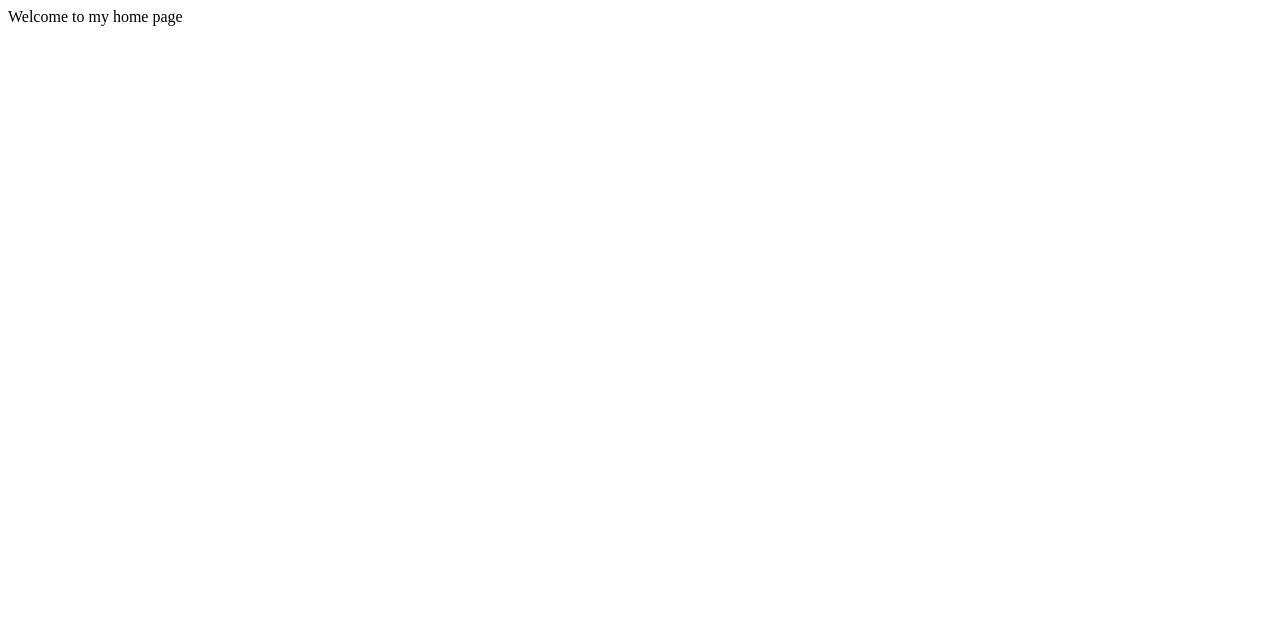
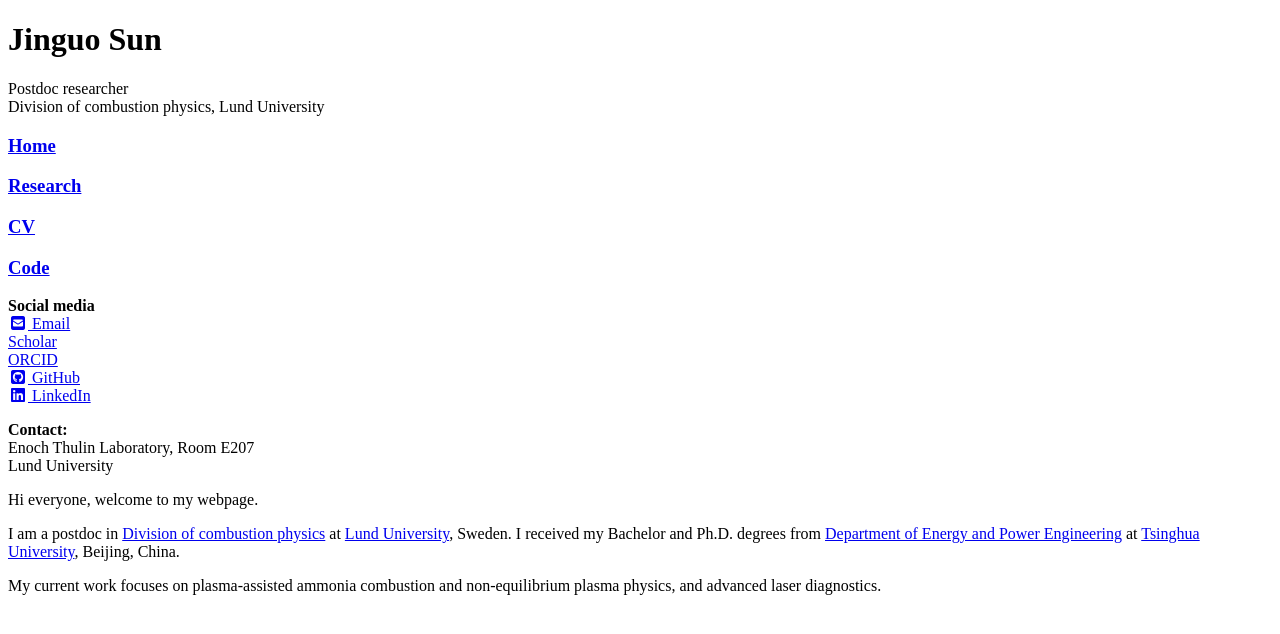
Before and after one commit to jinguosun/jinguosun.github.io, a plain HTML site: page index.html in a window 1280 px wide. Drawn offline with Linux system fonts and the light colour scheme.

Commit message:
Add files via upload

```diff
--- a/index.html
+++ b/index.html
@@ -1 +1,121 @@
-<p> Welcome to my home page <p>
+<!DOCTYPE html>
+<html>
+  <head>
+    <script src="https://use.fontawesome.com/baff6f55f5.js"></script>
+    <meta charset="utf-8" />
+    <meta http-equiv="X-UA-Compatible" content="chrome=1" />
+    <title>Jinguo Sun's Webpage</title>
+
+    <link rel="stylesheet" href="stylesheets/styles.css" />
+    <link rel="stylesheet" href="stylesheets/github-light.css" />
+    <meta
+      name="viewport"
+      content="width=device-width, initial-scale=1, user-scalable=no"
+    />
+    <!--[if lt IE 9]>
+      <script src="//html5shiv.googlecode.com/svn/trunk/html5.js"></script>
+    <![endif]-->
+
+    <!-- Global site tag (gtag.js) - Google Analytics -->
+    <script
+      async
+      src="https://www.googletagmanager.com/gtag/js?id=UA-84828096-2"
+    ></script>
+    <script>
+      window.dataLayer = window.dataLayer || [];
+      function gtag() {
+        dataLayer.push(arguments);
+      }
+      gtag("js", new Date());
+
+      gtag("config", "UA-84828096-2");
+    </script>
+
+    <!-- For all browsers -->
+    <link rel="stylesheet" href="assets/css/academicons.min.css" />
+    <link rel="stylesheet" href="assets/css/academicons.css" />
+  </head>
+  <body>
+    <div class="wrapper">
+      <header>
+        <h1>Jinguo Sun</h1>
+        <p>
+          Postdoc researcher<br />Division of combustion physics, Lund
+          University
+        </p>
+        <h3>
+          <p class="view"><a href="https://jinguosun.github.io/">Home</a></p>
+        </h3>
+        <h3>
+          <p class="view">
+            <a href="https://jinguosun.github.io/research.html">Research</a>
+          </p>
+        </h3>
+        <h3>
+          <p class="view">
+            <a href="https://jinguosun.github.io/research/CV.pdf">CV</a>
+          </p>
+        </h3>
+        <h3>
+          <p class="view">
+            <a href="https://jinguosun.github.io/code.html">Code</a>
+          </p>
+        </h3>
+        <p class="view">
+          <b>Social media</b><br />
+          <a
+            href="mailto:jinguo.sun@forbrf.lth.se"
+            class="author-social"
+            target="_blank"
+            ><i class="fa fa-fw fa-envelope-square"></i> Email</a
+          ><br />
+          <a
+            href="https://scholar.google.com/citations?user=gsfMcpUAAAAJ&hl=en&oi=ao"
+            target="_blank"
+            ><i class="ai ai-fw ai-google-scholar-square"></i> Scholar</a
+          ><br />
+          <a href="https://orcid.org/0000-0001-7932-4670"
+            ><i class="ai ai-fw ai-orcid-square"></i> ORCID</a
+          ><br />
+          <a href="https://github.com/jinguosun"
+            ><i class="fa fa-fw fa-github-square"></i> GitHub</a
+          ><br />
+          <a
+            href="https://www.linkedin.com/in/jinguo-sun-62443a182/"
+            class="author-social"
+            target="_blank"
+            ><i class="fa fa-fw fa-linkedin-square"></i> LinkedIn</a
+          ><br />
+        </p>
+
+        <p>
+          <b>Contact:</b><br />Enoch Thulin Laboratory, Room E207<br />Lund
+          University
+        </p>
+      </header>
+      <section>
+        <!--       <h3>
+      <img src="XXX.jpg" height="448" width="297">
+      </h3> -->
+        <p>Hi everyone, welcome to my webpage.</p>
+        <p>
+          I am a postdoc in
+          <a href="https://www.forbrf.lth.se/english/"
+            >Division of combustion physics</a
+          >
+          at <a href="https://www.lunduniversity.lu.se/">Lund University</a>,
+          Sweden. I received my Bachelor and Ph.D. degrees from
+          <a href="http://www.depe.tsinghua.edu.cn/depeen/"
+            >Department of Energy and Power Engineering</a
+          >
+          at <a href="https://www.tsinghua.edu.cn/en/">Tsinghua University</a>,
+          Beijing, China.
+        </p>
+        <p>
+          My current work focuses on plasma-assisted ammonia combustion and
+          non-equilibrium plasma physics, and advanced laser diagnostics.
+        </p>
+      </section>
+    </div>
+  </body>
+</html>
```
